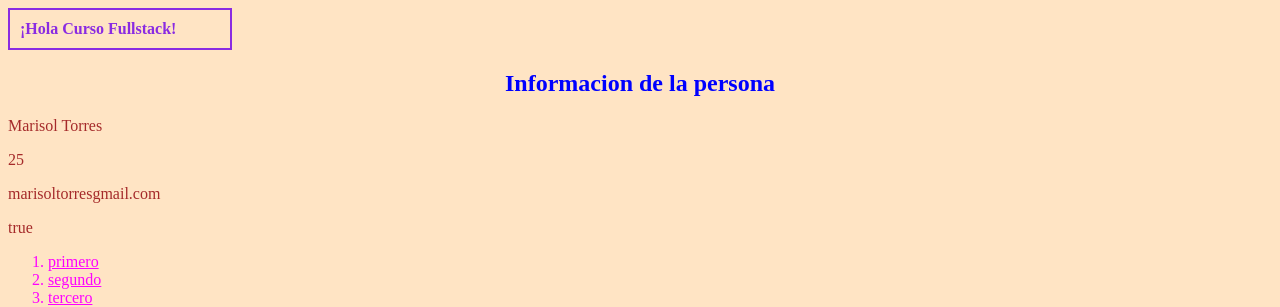
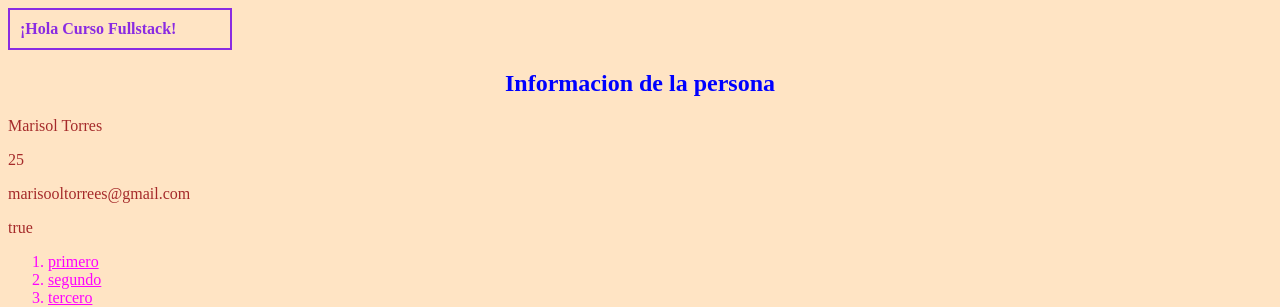
Before and after one commit to marisoltorres99/curso_san_cristobal, an Angular app in the folder practica_front/angular_app/: page /ejercicios in a window 1280 px wide. Shown: the part 183-490 px from the top of the page. Built offline with nearby package versions, Linux system fonts and the light colour scheme.

Commit message:
cambio nombres de archivos

```diff
--- a/practica_front/angular_app/src/app/ejercicio3/ejercicio3.component.ts
+++ b/practica_front/angular_app/src/app/ejercicio3-persona/ejercicio3.component.ts
@@ -1,16 +1,16 @@
 import { Component } from '@angular/core';
 
 @Component({
-  selector: 'app-ejercicio3',
+  selector: 'app-ejercicio3-persona',
   imports: [],
   templateUrl: './ejercicio3.component.html',
   styleUrl: './ejercicio3.component.css'
 })
-export class Ejercicio3Component {
+export class Ejercicio3PersonaComponent {
   persona = {
     nombre: 'Marisol Torres',
     edad: 25,
-    email: 'marisoltorresgmail.com',
+    email: 'marisooltorrees@gmail.com',
     activo: true
   };
 }
--- a/practica_front/angular_app/src/app/ejercicios/ejercicios.component.html
+++ b/practica_front/angular_app/src/app/ejercicios/ejercicios.component.html
@@ -1,4 +1,4 @@
 <app-ejercicio2-mensajes></app-ejercicio2-mensajes>
-<app-ejercicio3></app-ejercicio3>
+<app-ejercicio3-persona></app-ejercicio3-persona>
 <app-ejercicio4></app-ejercicio4>
 <app-ejercicio7-searchbar></app-ejercicio7-searchbar>
--- a/practica_front/angular_app/src/app/ejercicios/ejercicios.component.ts
+++ b/practica_front/angular_app/src/app/ejercicios/ejercicios.component.ts
@@ -1,12 +1,12 @@
 import { Component } from '@angular/core';
 import { Ejercicio2MensajesComponent } from '../ejercicio2-mensajes/ejercicio2.component';
-import { Ejercicio3Component } from "../ejercicio3/ejercicio3.component";
+import { Ejercicio3PersonaComponent } from "../ejercicio3-persona/ejercicio3.component";
 import { Ejercicio4Component } from "../ejercicio4/ejercicio4.component";
 import { Ejercicio7SearchbarComponent } from "../ejercicio7-searchbar/ejercicio7-searchbar.component";
 
 @Component({
   selector: 'app-ejercicios',
-  imports: [Ejercicio2MensajesComponent, Ejercicio3Component, Ejercicio4Component, Ejercicio7SearchbarComponent],
+  imports: [Ejercicio2MensajesComponent, Ejercicio3PersonaComponent, Ejercicio4Component, Ejercicio7SearchbarComponent],
   templateUrl: './ejercicios.component.html',
   styleUrl: './ejercicios.component.css'
 })
```
Also changed, not shown: practica_front/angular_app/src/app/ejercicio3-persona/ejercicio3.component.css (renamed from practica_front/angular_app/src/app/ejercicio3/ejercicio3.component.css), practica_front/angular_app/src/app/ejercicio3-persona/ejercicio3.component.html (renamed from practica_front/angular_app/src/app/ejercicio3/ejercicio3.component.html), 1 other file (tests, documents, lock files or other folders).
